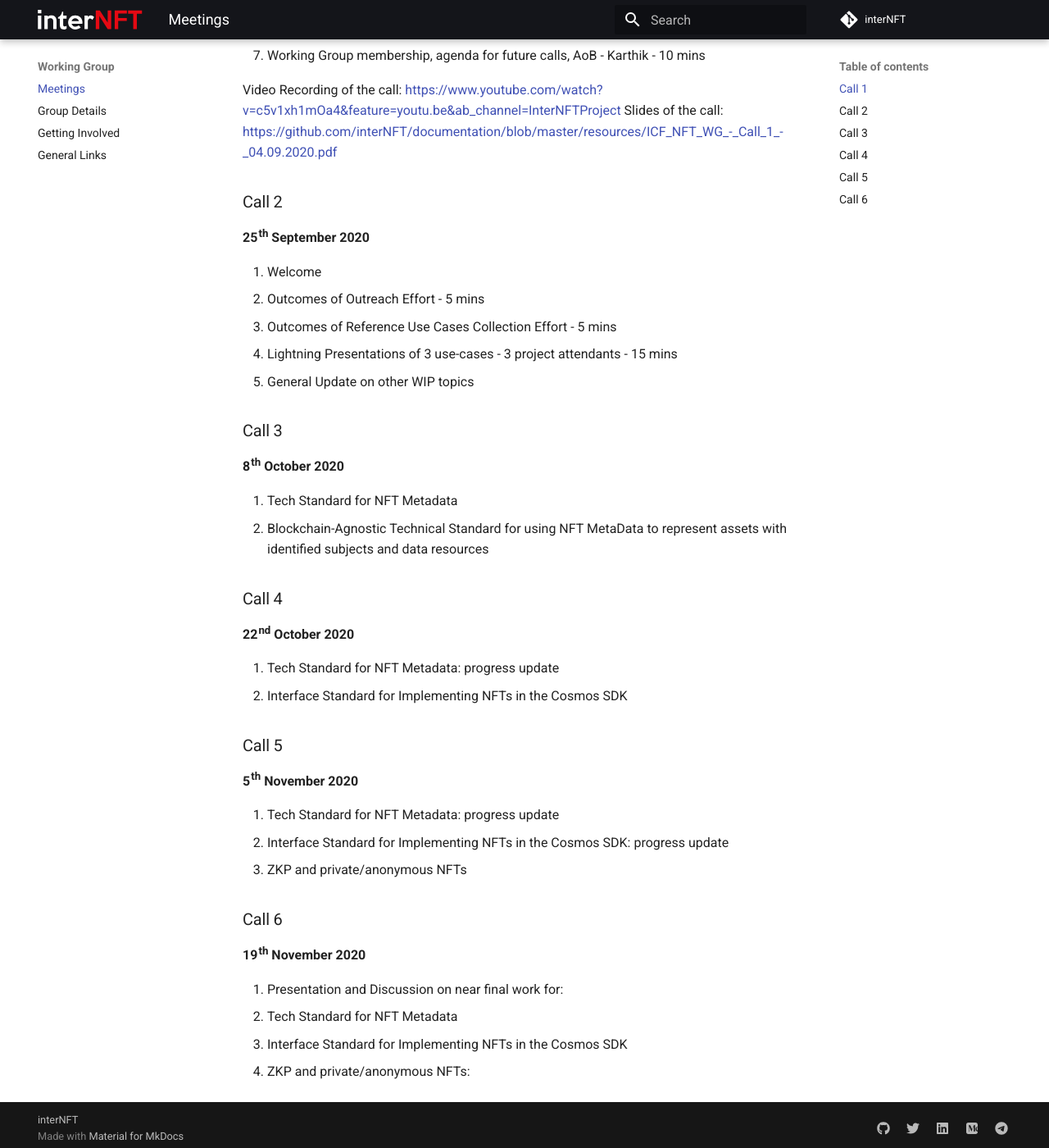
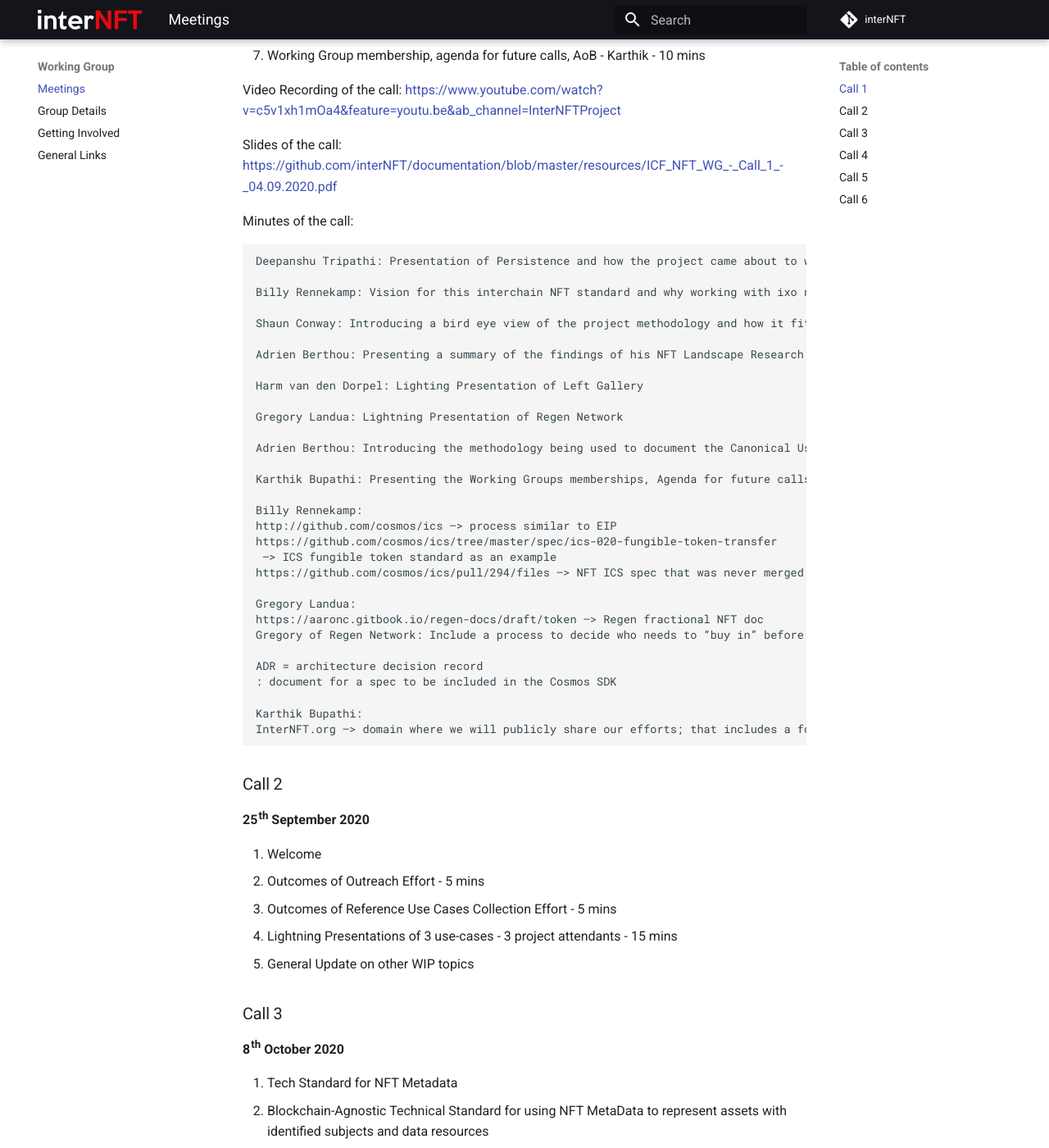
Before and after one commit to interNFT/documentation, an MkDocs documentation site: the page built from markdowns/workingGroup/meetings.md, in a window 1280 px wide and 1400 px high, scrolled down 545 px. Shown: the whole window at 82% size. Built offline with MkDocs 1.6.1 and Material for MkDocs 9.7.7, drawn with Linux system fonts in a browser that asks for light colours.

Commit message:
Update meetings.md

````diff
--- a/markdowns/workingGroup/meetings.md
+++ b/markdowns/workingGroup/meetings.md
@@ -15,7 +15,44 @@
 7. Working Group membership, agenda for future calls, AoB - Karthik - 10 mins
 
 Video Recording of the call: https://www.youtube.com/watch?v=c5v1xh1mOa4&feature=youtu.be&ab_channel=InterNFTProject
+
 Slides of the call: https://github.com/interNFT/documentation/blob/master/resources/ICF_NFT_WG_-_Call_1_-_04.09.2020.pdf
+
+Minutes of the call:
+
+```
+Deepanshu Tripathi: Presentation of Persistence and how the project came about to work with ixo network and ICF.
+
+Billy Rennekamp: Vision for this interchain NFT standard and why working with ixo network and ICF was a natural fit
+
+Shaun Conway: Introducing a bird eye view of the project methodology and how it fits within its scope and objectives
+
+Adrien Berthou: Presenting a summary of the findings of his NFT Landscape Research across Ethereum and other chains
+
+Harm van den Dorpel: Lighting Presentation of Left Gallery
+
+Gregory Landua: Lightning Presentation of Regen Network
+
+Adrien Berthou: Introducing the methodology being used to document the Canonical Use Cases
+
+Karthik Bupathi: Presenting the Working Groups memberships, Agenda for future calls and Communication Tools
+
+Billy Rennekamp:
+http://github.com/cosmos/ics —> process similar to EIP
+https://github.com/cosmos/ics/tree/master/spec/ics-020-fungible-token-transfer
+ —> ICS fungible token standard as an example
+https://github.com/cosmos/ics/pull/294/files —> NFT ICS spec that was never merged
+
+Gregory Landua:
+https://aaronc.gitbook.io/regen-docs/draft/token —> Regen fractional NFT doc
+Gregory of Regen Network: Include a process to decide who needs to “buy in” before moving forward with important decisions. Gregory is happy to host a call to explain the strategy he put in place to get approval from meaningful stakeholders for key decisions being taken.
+
+ADR = architecture decision record
+: document for a spec to be included in the Cosmos SDK
+
+Karthik Bupathi:
+InterNFT.org —> domain where we will publicly share our efforts; that includes a forum for ongoing discussions and a single source of truth for up-to-date information about latest decisions, events, recordings, documents, updates, and so on.
+```
 
 ### Call 2
 
````
